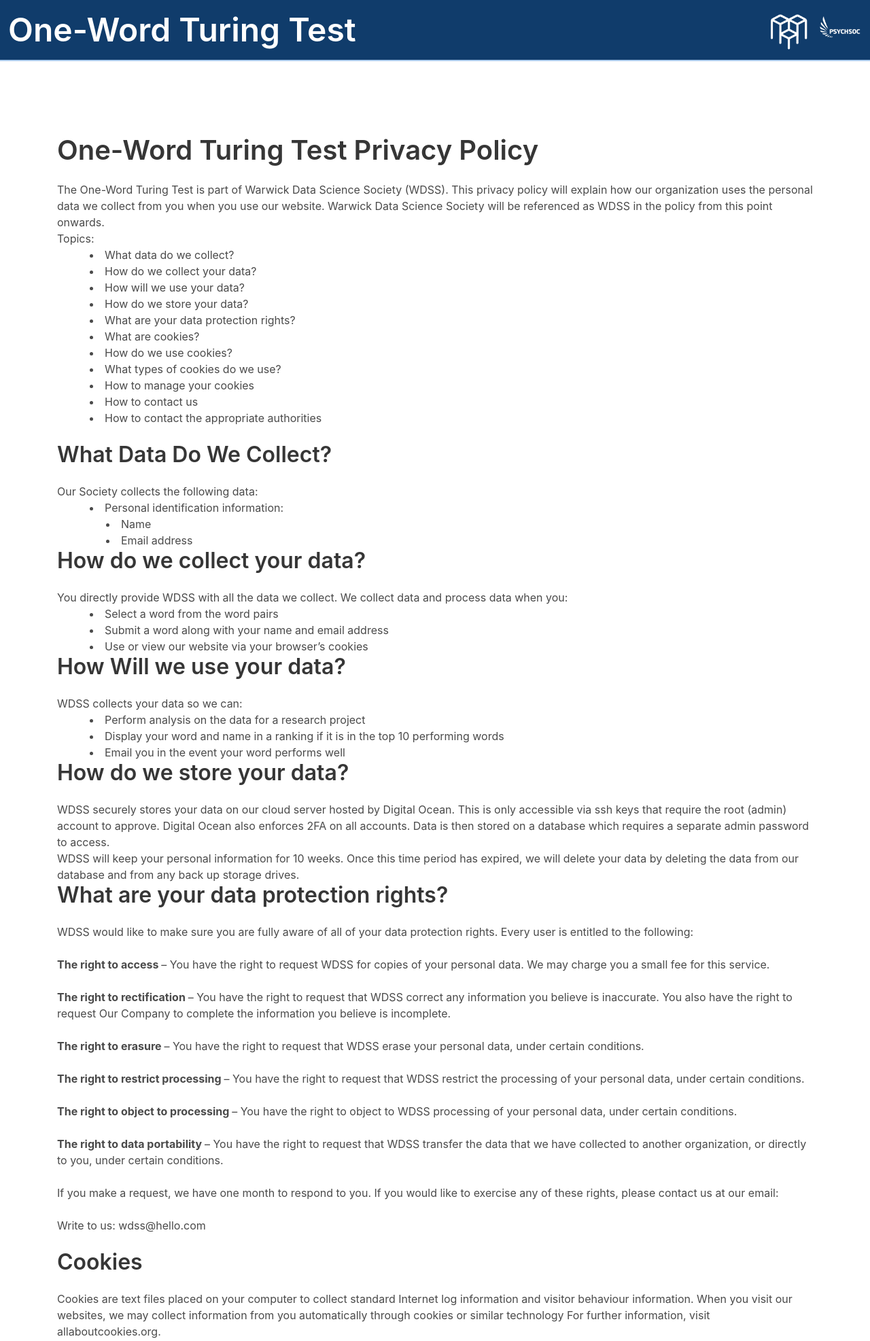
After one commit to warwickdatasciencesociety/psychsoc-collab, a Flask app: page /privacy in a window 1280 px wide. The commit adds this page. Shown: the top 1973 px of the page at 68% size. Run offline with Flask 2, Linux system fonts and the light colour scheme; parts of the project's set-up code (start-up, migrations or seed data) failed here and were passed over.

Commit message:
Update Templates & Add Privacy Added privacy page Updated navigation links on all template pages

```diff
--- a/app/application/__init__.py
+++ b/app/application/__init__.py
@@ -19,11 +19,12 @@ def create_app():
 
     with app.app_context():
         # import parts of our application
-        from . import token, crud, choose, submit
+        from . import token, crud, choose, submit, privacy
 
         app.register_blueprint(token.token_bp)
         app.register_blueprint(crud.crud_bp)
         app.register_blueprint(choose.choose_bp)
         app.register_blueprint(submit.submit_bp)
+        app.register_blueprint(privacy.privacy_bp)
 
         return app
--- /dev/null
+++ b/app/application/privacy.py
@@ -0,0 +1,15 @@
+from flask import Blueprint, session, render_template, request, redirect
+from flask import current_app as app
+import random
+from .models import Word, Pair
+from . import db
+
+# blueprint configuration
+privacy_bp = Blueprint("privacy_bp", __name__)
+
+# this is the root page
+@privacy_bp.route("/privacy", methods=["GET"])
+def privacy():
+    # set session variables if not set already
+
+    return render_template("privacypolicy.html")
--- /dev/null
+++ b/app/application/templates/privacypolicy.html
@@ -0,0 +1,182 @@
+
+
+<!DOCTYPE html>
+<html>
+	<head>
+		<link rel="icon" href="{{ url_for('static', filename='logo-round.png') }}">
+		<meta charset="utf-8">
+		<meta name="viewport" content="width=device-width, initial-scale=1">
+		<title>One-Word Turing Test</title>
+		<link rel="stylesheet" href="https://cdn.jsdelivr.net/npm/bulma@0.9.1/css/bulma.min.css">
+		<link rel="stylesheet" href="{{ url_for('static', filename='style.css') }}">
+	</head>
+	<body style="background-color:#ffffc">
+	  <section  class="banner hero  p-3">
+		<div   class="header">
+
+			<div class="level">
+				<div class="level-left">
+					<div class="level-item">
+						<h1 class="title is-1 is-size-3-mobile has-text-white"> <a class="has-text-white" href="{{ url_for('choose_bp.index')}}">One-Word Turing Test</a></h1>
+					</div>
+				</div>
+				<div class="level-right  is-hidden-mobile ">
+					<div class="level-item">
+						<a href="https://www.wdss.io"><img class="image is-64x64" src="{{ url_for('static', filename='logo-transparent-white.png') }}"0.9.1/css/bulma.min.css> </a>
+					</div>
+					<div class="level-item">
+						<a href="https://www.warwicksu.com/societies-sports/societies/Psychology/"><img class="image is-64x64" src="{{ url_for('static', filename='psychsoc-transparent-white.png') }}"0.9.1/css/bulma.min.css> </a>
+					</div>
+				</div>
+			</div>
+		</div>
+		</section>
+		  <section class="hero is-medium p-3">
+
+		  <div style="margin-top:-3em;" class="hero-body ">
+		  <h1 class="title is-size-2 is-size-4-mobile"> One-Word Turing Test Privacy Policy</h1>
+            <p>The One-Word Turing Test is part of Warwick Data Science Society (WDSS).
+            This privacy policy will explain how our organization uses the personal data we collect from you when you use our website.
+            Warwick Data Science Society will be referenced as WDSS
+            in the policy from this point onwards.</p>
+            <p> Topics:
+                <dl class="pl-6">
+                    <li> What data do we collect? </li>
+                    <li> How do we collect your data? </li>
+                    <li> How will we use your data? </li>
+                    <li> How do we store your data? </li>
+                    <li> What are your data protection rights? </li>
+                    <li> What are cookies? </li>
+                    <li> How do we use cookies? </li>
+                    <li> What types of cookies do we use? </li>
+                    <li> How to manage your cookies </li>
+                    <li> How to contact us </li>
+                    <li> How to contact the appropriate authorities </li>
+                </dl>
+            </p>
+        <br>
+          <h2 class="title is-size-3 is-size-5-mobile"> What Data Do We Collect? </h2>
+            <p> Our Society collects the following data:
+                <dl class="pl-6">
+                    <li>Personal identification information:</li>
+                    <dl class="pl-5">
+                        <li> Name </li>
+                        <li> Email address </li>
+                    </dl>
+                </dl>
+            </p>
+
+          <h2 class="title is-size-3 is-size-5-mobile"> How do we collect your data? </h2>
+            <p> You directly provide WDSS with all the data we collect. We collect data and process data when you:
+            <dl class="pl-6">
+                <li> Select a word from the word pairs </li>
+                <li> Submit a word along with your name and email address </li>
+                <li> Use or view our website via your browser’s cookies </li>
+            </dl>
+            </p>
+
+          <h2 class="title is-size-3 is-size-5-mobile"> How Will we use your data? </h2>
+            <p>WDSS collects your data so we can:
+                <dl class="pl-6">
+                    <li> Perform analysis on the data for a research project </li>
+                    <li> Display your word and name in a ranking if it is in the top 10 performing words </li>
+                    <li> Email you in the event your word performs well </li>
+                </dl>
+            </p>
+        <h2 class="title is-size-3 is-size-5-mobile"> How do we store your data? </h2>
+            <p> WDSS securely stores your data on our cloud server hosted by Digital
+                Ocean. This is only accessible via ssh keys that require the root (admin)
+                account to approve. Digital Ocean also enforces 2FA on all accounts.
+                Data is then stored on a database which requires a separate admin password
+                to access.
+            </p>
+            <p> WDSS will keep your personal information for 10 weeks.
+                Once this time period has expired, we will delete your data by
+                deleting the data from our database and from any back up storage drives.
+            </p>
+
+        <h2 class="title is-size-3 is-size-5-mobile"> What are your data protection rights? </h2>
+        <p> WDSS would like to make sure you are fully aware of all of your data protection rights.
+            Every user is entitled to the following:
+        </p>
+        <br>
+        <p> <b>The right to access </b> – You have the right to request WDSS for copies of your
+            personal data. We may charge you a small fee for this service.
+        </p>
+        <br>
+        <p> <b> The right to rectification </b> – You have the right to request that WDSS correct
+            any information you believe is inaccurate. You also have the right to request Our
+            Company to complete the information you believe is incomplete.
+        </p>
+        <br>
+        <p> <b> The right to erasure </b> – You have the right to request that WDSS erase your
+            personal data, under certain conditions.
+        </p>
+        <br>
+        <p> <b> The right to restrict processing </b> – You have the right to request that WDSS
+            restrict the processing of your personal data, under certain conditions.
+        </p>
+        <br>
+        <p> <b> The right to object to processing </b> – You have the right to object to WDSS
+            processing of your personal data, under certain conditions.
+        </p>
+        <br>
+        <p> <b> The right to data portability </b> – You have the right to request that WDSS
+            transfer the data that we have collected to another organization, or directly to
+            you, under certain conditions.
+        </p>
+        <br>
+        <p> If you make a request, we have one month to respond to you. If you would like to
+            exercise any of these rights, please contact us at our email:
+        </p>
+        <br>
+        <p> Write to us: wdss@hello.com </p>
+        <br>
+
+
+<h2 class="title is-size-3 is-size-5-mobile">Cookies </h2>
+    <p> Cookies are text files placed on your computer to collect standard Internet log information and visitor behaviour information. When you visit our websites, we may collect information from you automatically through cookies or similar technology
+    For further information, visit allaboutcookies.org.
+    </p>
+    <br>
+<h2 class="title is-size-3 is-size-5-mobile"> How do we use cookies? </h2>
+    <p>WDSS uses cookies in a range of ways to improve your experience on our website, including:
+    Tracking your submissions
+    </p>
+    <br>
+<h2 class="title is-size-3 is-size-5-mobile"> What types of cookies do we use? </h2>
+<p>There are a number of different types of cookies, however, our website uses:
+Functionality – Our Society uses these cookies so that we recognize you on our website and remember your previously selected preferences. These could include what language you prefer and location you are in. A mix of first-party and third-party cookies are used.
+</p>
+<br>
+<h2 class="title is-size-3 is-size-5-mobile"> How to manage cookies </h2>
+    <p>You can set your browser not to accept cookies, and the above website tells you how to remove cookies from your browser. However, in a few cases, some of our website features may not function as a result.
+    </p>
+    <br>
+<h2 class="title is-size-3 is-size-5-mobile"> Privacy policies of other websites </h2>
+    <p>The One Word Turing Test website contains links to other websites. Our privacy policy applies only to our website, so if you click on a link to another website, you should read their privacy policy.
+    </p>
+    <br>
+<h2 class="title is-size-3 is-size-5-mobile">Changes to our privacy policy</h2>
+    <p> WDSS keeps its privacy policy under regular review and places any updates on this web page. This privacy policy was last updated on 10 October 2020.
+    </p>
+    <br>
+<h2 class="title is-size-3 is-size-5-mobile">How to contact us</h2>
+    <p> If you have any questions about Our Society’s privacy policy, the data we hold on you, or you would like to exercise one of your data protection rights, please do not hesitate to contact us.
+    <br><br>Email us at: wdss@hello.com
+    </p>
+    <br>
+<h2 class="title is-size-3 is-size-5-mobile">How to contact the appropriate authority</h2>
+    <p>Should you wish to report a complaint or if you feel that Our Society has not addressed your concern in a satisfactory manner, you may contact the Information Commissioner’s Office.
+    </p>
+</div>
+
+
+		</section>
+		<footer    class="footer">
+		<p> A <a href="https://www.wdss.io"> Warwick Data Science Society </a> and <a href="https://www.warwicksu.com/societies-sports/societies/Psychology/"> Warwick Psychology Society Collaboration </a> </p>
+		<p> <a href="{{ url_for('privacy_bp.privacy')}}"> Privacy Policy </a></p>
+		</footer>
+
+	</body>
+</html>
```
Also changed, not shown: app/application/submit.py (+0 -9 lines), app/application/templates/goagain.html (deleted, +0 -22 lines), app/application/templates/index.html (+4 -4 lines), app/application/templates/submit.html (+4 -4 lines).
